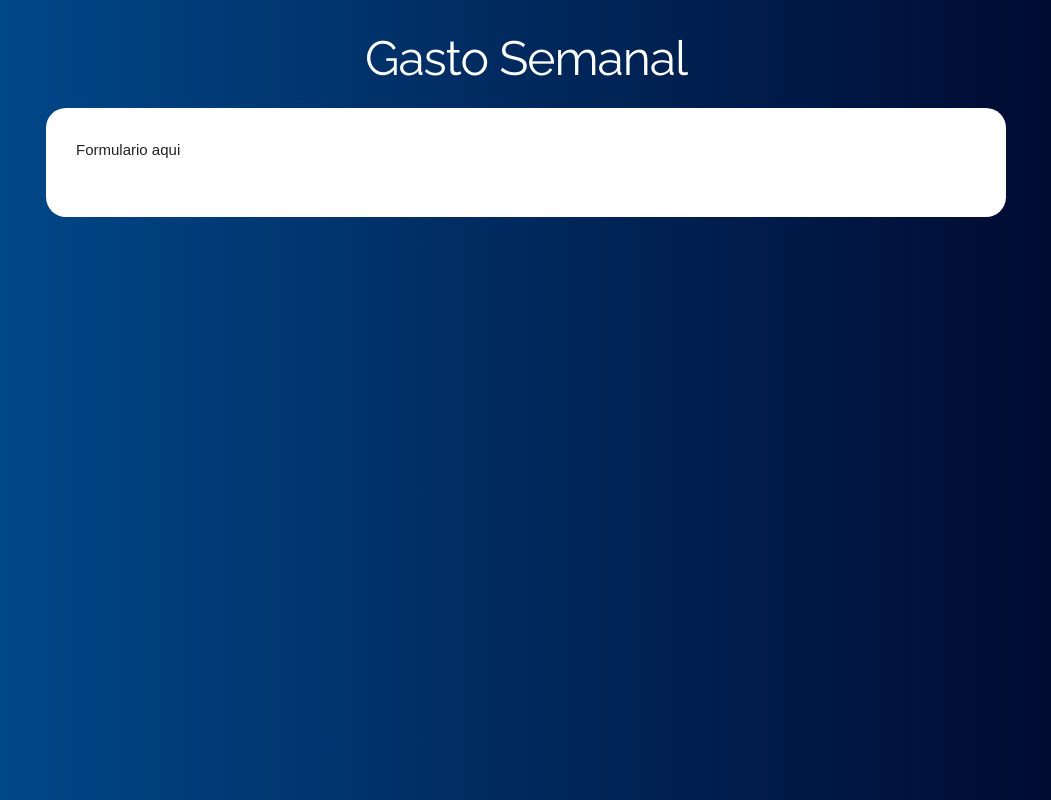
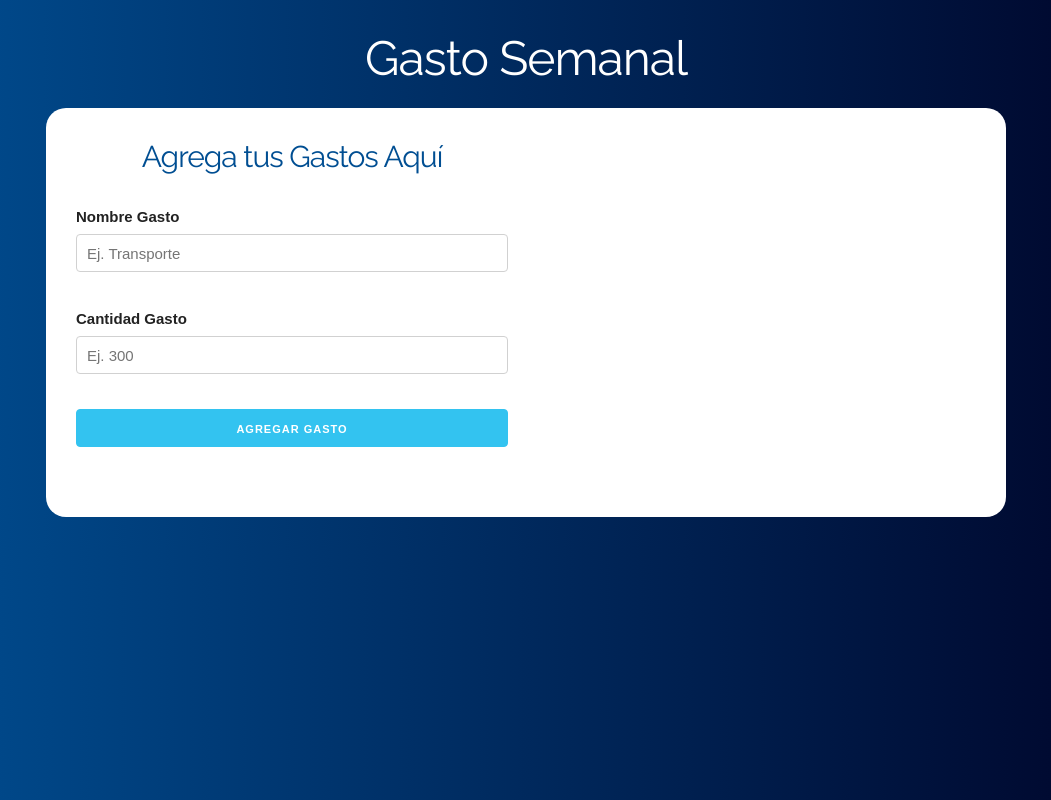
Before and after one commit to jorgebarcos/React-Presupuesto, a React (Create React App) app: page / in a window 1280 px wide. Both pictures are taken after typing "5" into the empty fields and a click on the input "Definir Presupuesto". Shown: the whole page, without its empty margins (114-1165 px from the left). Built offline with nearby package versions, Linux system fonts and the light colour scheme.

Commit message:
Leyendo los Valores de los Gastos

```diff
--- a/src/App.js
+++ b/src/App.js
@@ -1,6 +1,6 @@
 import React, { useState } from 'react';
 import Pregunta from './components/Pregunta';
-
+import Formulario from './components/Formulario';
 function App() {
 	// state
 	const [ presupuesto, guardarPresupuesto ] = useState(0);
@@ -19,7 +19,7 @@ function App() {
 					) : (
 						<div className="row">
 							<div className="one-half column">
-								<p>Formulario aqui</p>
+								<Formulario />
 							</div>
 							<div className="one-half column" />
 						</div>
--- /dev/null
+++ b/src/components/Formulario.js
@@ -0,0 +1,50 @@
+import React, { useState } from 'react';
+
+function Formulario(props) {
+	//state
+	const [ nombreGasto, guardarNombreGasto ] = useState('');
+	const [ cantidadGasto, guardarCantidadGasto ] = useState(0);
+	const [ error, guardarError ] = useState(false);
+
+	// Cuando se agrega el gasto
+	const agregarGasto = (e) => {
+		e.preventDefault();
+
+		// validar
+		if (cantidadGasto < 1 || isNaN(cantidadGasto) || nombreGasto === '') {
+			guardarError(true);
+			return;
+		}
+
+		// pasar el gasto al componente principal
+	};
+
+	return (
+		<form onSubmit={agregarGasto}>
+			<h2>Agrega tus Gastos Aquí</h2>
+
+			<div className="campo">
+				<label>Nombre Gasto</label>
+				<input
+					type="text"
+					className="u-full-width"
+					placeholder="Ej. Transporte"
+					onChange={(e) => guardarNombreGasto(e.target.value)}
+				/>
+			</div>
+
+			<div className="campo">
+				<label>Cantidad Gasto</label>
+				<input
+					type="number"
+					className="u-full-width"
+					placeholder="Ej. 300"
+					onChange={(e) => guardarCantidadGasto(parseInt(e.target.value, 10))}
+				/>
+			</div>
+
+			<input type="submit" className="button-primary u-full-width" value="Agregar Gasto" />
+		</form>
+	);
+}
+export default Formulario;
```
